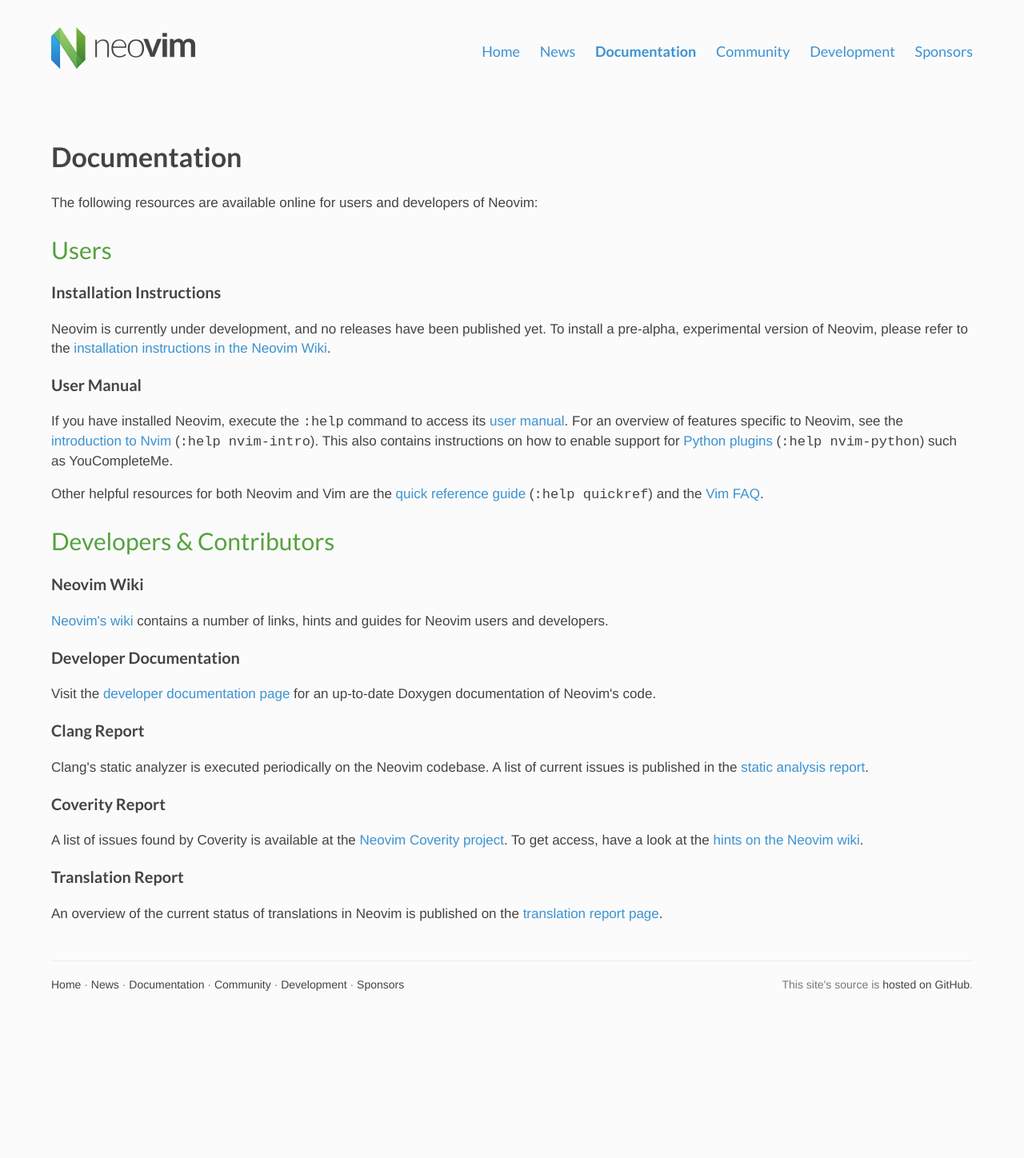
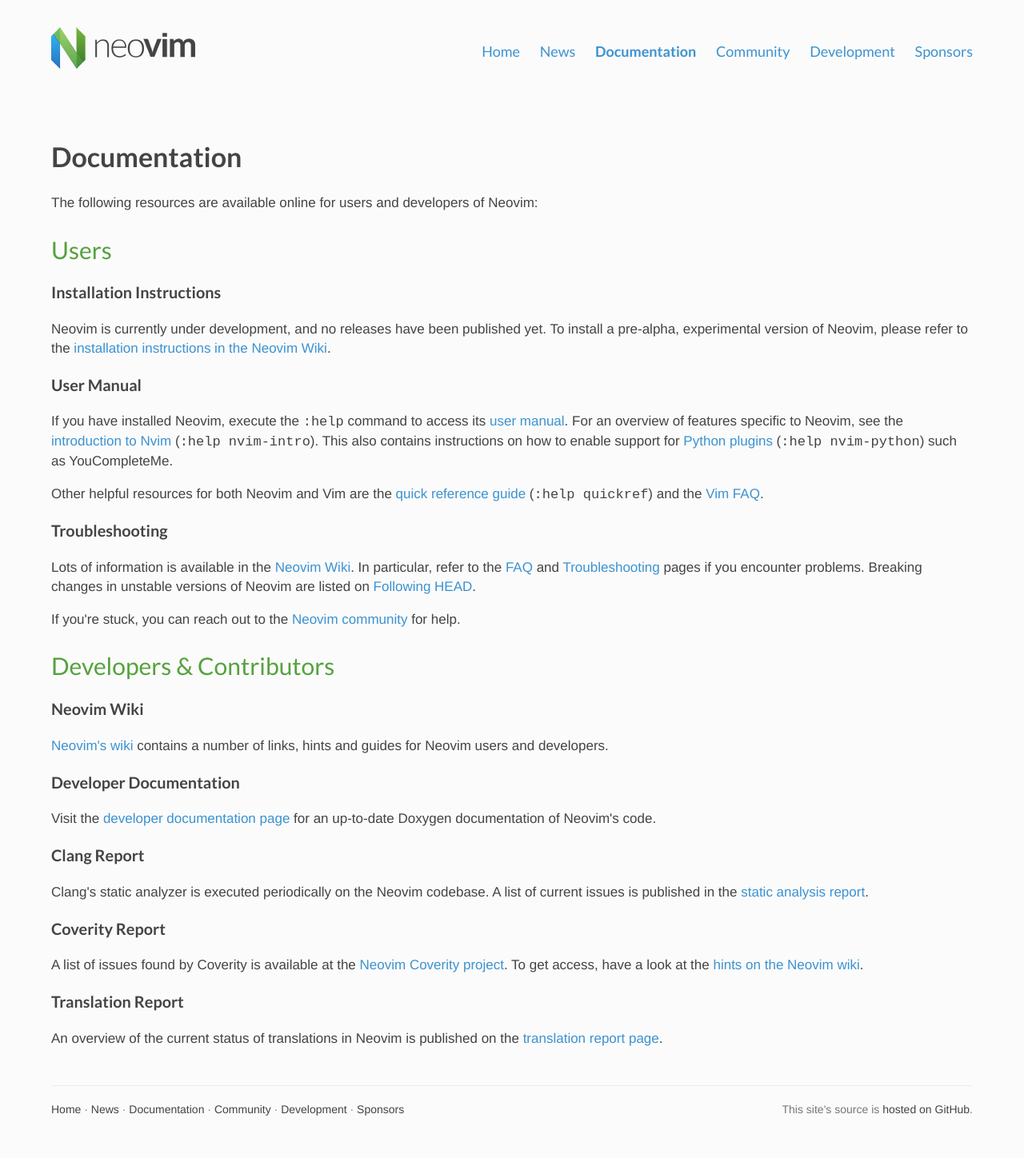
Before and after one commit to neovim/neovim.github.io, a Jekyll site: the page built from doc_index.html, in a window 1280 px wide. Shown: the whole page at 80% size. Built offline with Jekyll 4.4.1, drawn with Linux system fonts in a browser that asks for light colours; nearby versions of some CDN libraries; Markdown is read by kramdown in place of the engine named in the settings; before the commit the page ends 1292 px from its top, so only the background shows below that.

Commit message:
Documentation page: Link to user resources on wiki.

```diff
--- a/doc_index.html
+++ b/doc_index.html
@@ -27,11 +27,21 @@
       <h3>User Manual</h3>
 
       <p>
-      If you have installed Neovim, execute the <code>:help</code> command to access its <a href="http://neovim.io/doc/user">user manual</a>. For an overview of features specific to Neovim, see the <a href="http://neovim.io/doc/user/nvim_intro.html">introduction to Nvim</a> (<code>:help nvim-intro</code>). This also contains instructions on how to enable support for <a href="http://neovim.io/doc/user/nvim_python.html">Python plugins</a> (<code>:help nvim-python</code>) such as YouCompleteMe.
+        If you have installed Neovim, execute the <code>:help</code> command to access its <a href="http://neovim.io/doc/user">user manual</a>. For an overview of features specific to Neovim, see the <a href="http://neovim.io/doc/user/nvim_intro.html">introduction to Nvim</a> (<code>:help nvim-intro</code>). This also contains instructions on how to enable support for <a href="http://neovim.io/doc/user/nvim_python.html">Python plugins</a> (<code>:help nvim-python</code>) such as YouCompleteMe.
       </p>
 
       <p>
         Other helpful resources for both Neovim and Vim are the <a href="http://neovim.io/doc/user/quickref.html">quick reference guide</a> (<code>:help quickref</code>) and the <a href="http://vimhelp.appspot.com/vim_faq.txt.html">Vim FAQ</a>.
+      </p>
+
+      <h3>Troubleshooting</h3>
+
+      <p>
+        Lots of information is available in the <a href="https://github.com/neovim/neovim/wiki">Neovim Wiki</a>. In particular, refer to the <a href="https://github.com/neovim/neovim/wiki/FAQ">FAQ</a> and <a href="https://github.com/neovim/neovim/wiki/Troubleshooting">Troubleshooting</a> pages if you encounter problems. Breaking changes in unstable versions of Neovim are listed on <a href="https://github.com/neovim/neovim/wiki/Following-HEAD">Following HEAD</a>.
+      </p>
+
+      <p>
+        If you're stuck, you can reach out to the <a href="/community">Neovim community</a> for help.
       </p>
 
       <h2>Developers & Contributors</h2>
```
